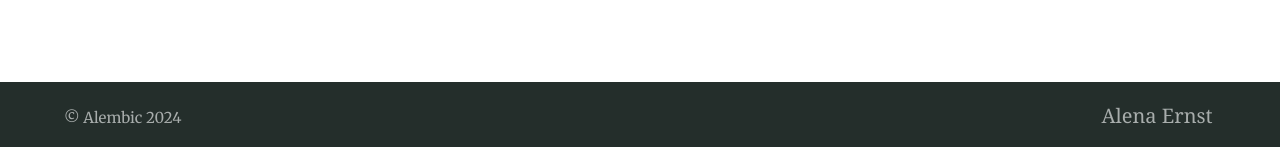
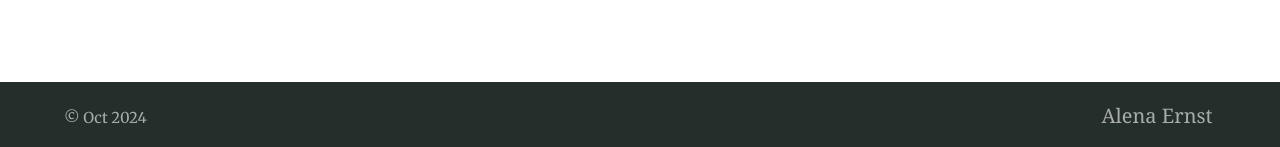
Before and after one commit to alenaernst/alenaernst.github.io, a Jekyll site: the page built from offline.md, in a window 1280 px wide. Shown: the part 750-897 px from the top of the page. Built offline with Jekyll 4.4.1, drawn with Linux system fonts in a browser that asks for light colours.

Commit message:
Update site-footer.html

```diff
--- a/_includes/site-footer.html
+++ b/_includes/site-footer.html
@@ -1,7 +1,8 @@
 <footer class="footer">
   <div class="container">
     <div class="copyright  typeset">
-      <small class="small">&copy; {{ site.title }} {{ site.time | date: '%Y' }}</small>
+      <small class="small">&copy;  {{ site.time | date: '%b %Y' }}</small>
+     <!-- <small class="small">&copy; {{ site.title }} {{ site.time | date: '%Y' }}</small> --> <!How it was before -->
     </div>
 
     {% include nav-footer.html %}
```
